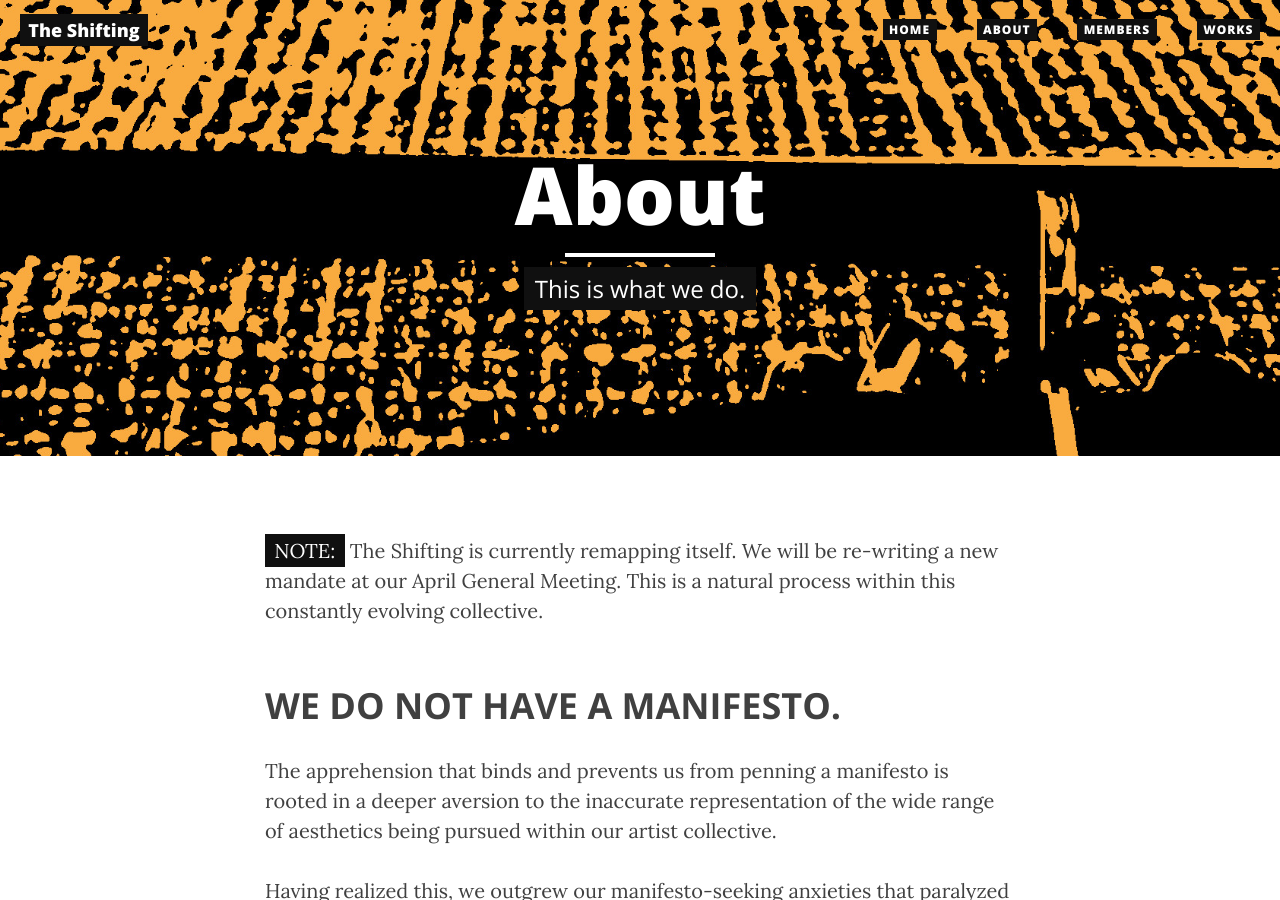
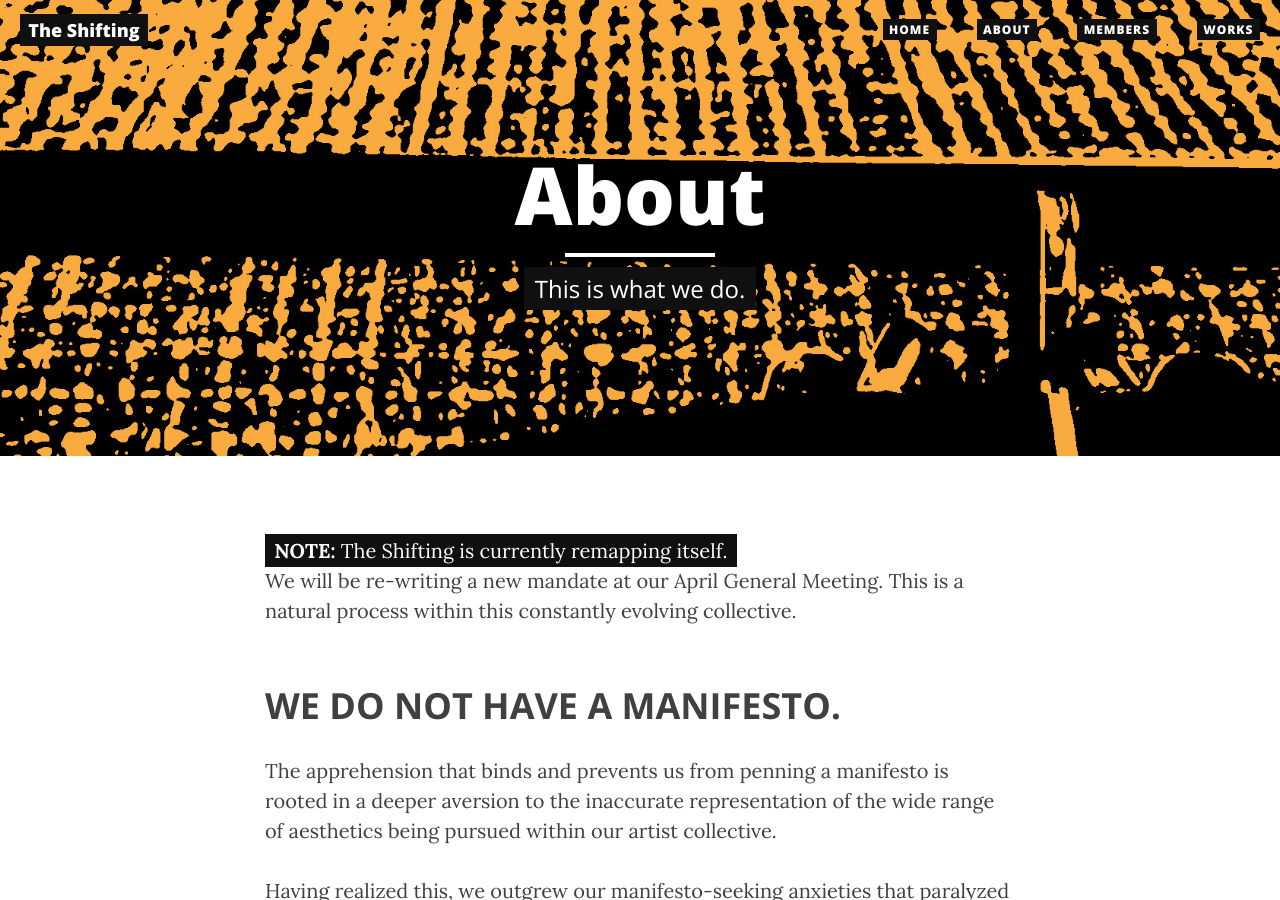
Before and after one commit to adriandgr/shifting-website, a Jekyll site: the page built from about.html, in a window 1280 px wide and 900 px high. Built offline with Jekyll 4.4.1, drawn with Linux system fonts in a browser that asks for light colours; nearby versions of some CDN libraries.

```diff
--- a/about.html
+++ b/about.html
@@ -5,7 +5,8 @@ description: "This is what we do."
 header-img: "img/about-bg.jpg"
 ---
 
-<p><mark>&nbsp;NOTE:&nbsp;</mark> The Shifting is currently remapping itself. We will be re-writing a new mandate at our April General Meeting. This is a natural process within this constantly evolving collective.</p>
+<p><mark>&nbsp;<strong>NOTE:</strong> The Shifting is currently remapping itself.&nbsp;</mark></br>
+We will be re-writing a new mandate at our April General Meeting. This is a natural process within this constantly evolving collective.</p>
 
 <h2 class="section-heading">WE DO NOT HAVE A MANIFESTO.</h2>
 
```
